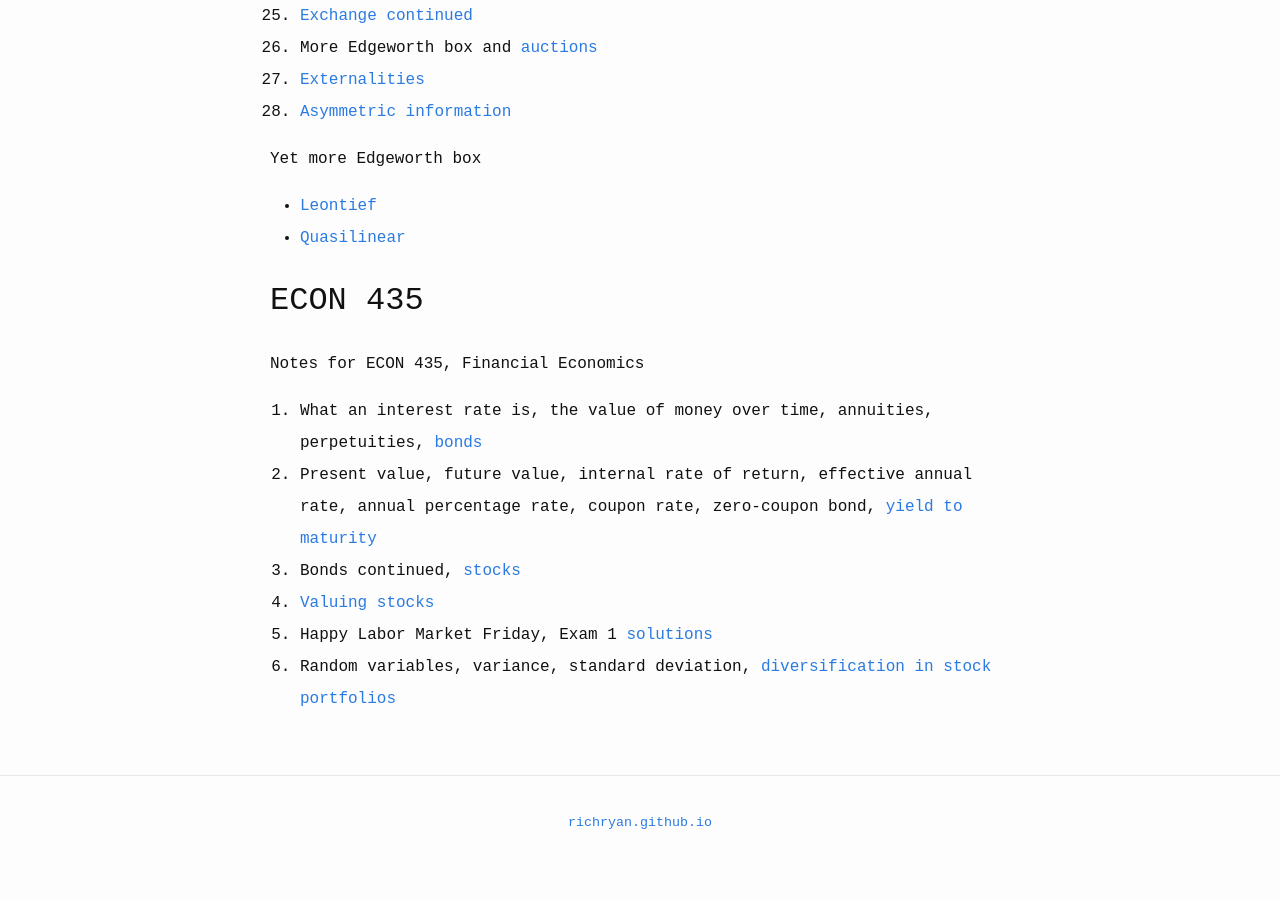
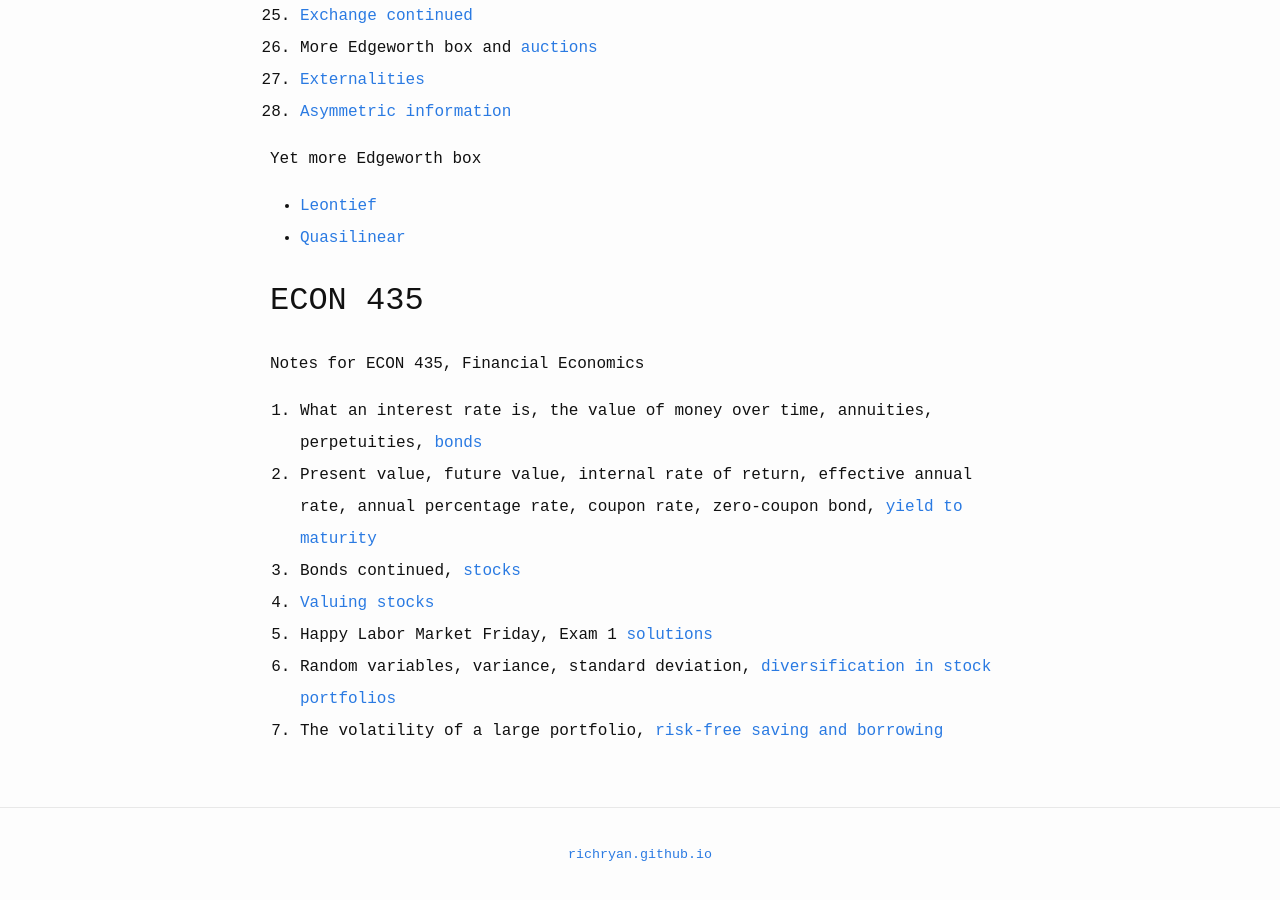
Before and after one commit to richryan/richryan.github.io, a Jekyll site: the page built from Notes.md, in a window 1280 px wide and 900 px high, scrolled down 1153 px. Built offline with Jekyll 4.4.1, drawn with Linux system fonts in a browser that asks for light colours; before the commit the page ends 2021 px from its top, so only the background shows below that.

Commit message:
Cnt adding 435 notes

```diff
--- a/Notes.md
+++ b/Notes.md
@@ -61,3 +61,4 @@ zero-coupon bond,
 4. [Valuing stocks]({{ site.url }}/pdfs/econ435/w2016_class4.pdf)
 5. Happy Labor Market Friday, Exam 1 [solutions]({{ site.url }}/pdfs/econ435/w2016_class5.pdf)
 6. Random variables, variance, standard deviation, [diversification in stock portfolios]({{ site.url }}/pdfs/econ435/w2016_class6.pdf)
+7. The volatility of a large portfolio, [risk-free saving and borrowing]({{ site.url }}/pdfs/econ435/w2016_class7.pdf)
```
